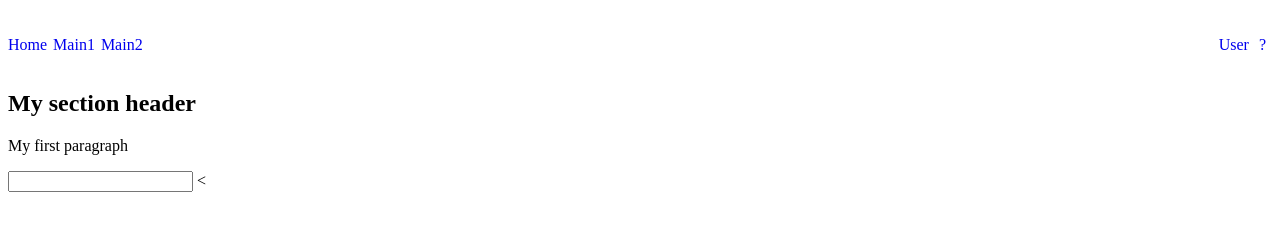
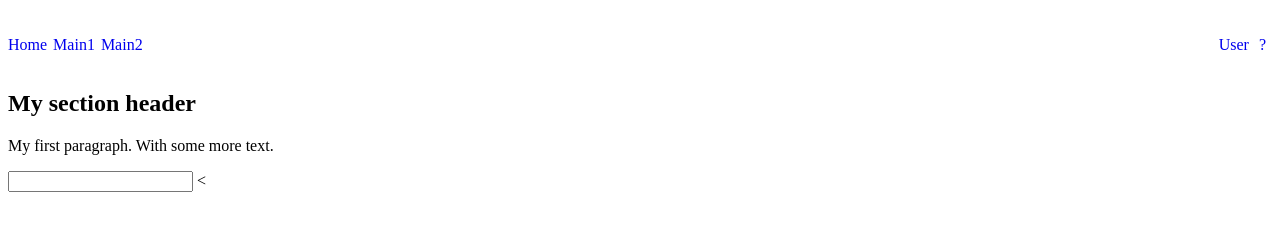
Before and after one commit to KinzigFlyer/Hello_World, a plain HTML site: page index.html in a window 1280 px wide. Shown: the part 46-276 px from the top of the page. Drawn offline with Linux system fonts and the light colour scheme.

Commit message:
Just a little update test

```diff
--- a/index.html
+++ b/index.html
@@ -99,7 +99,7 @@
     </header>
     <section class="body">
         <h2>My section header</h2>
-        <p>My first paragraph</p>
+        <p>My first paragraph. With some more text.</p>
         <form>
             <input type="selection">
                 <
```
